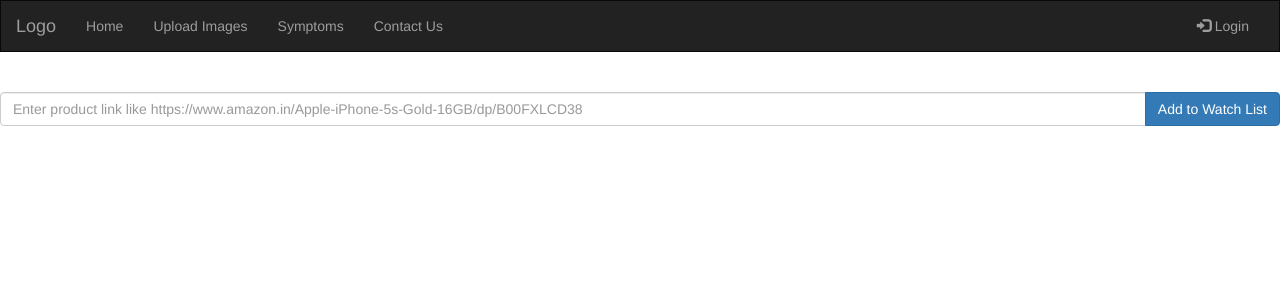
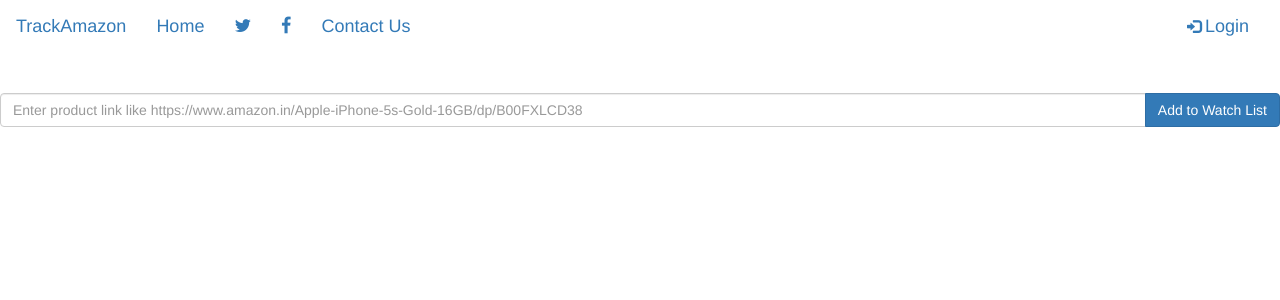
Before and after one commit to adityagaikwad/trackAmazon, a Django app: page / in a window 1280 px wide. Shown: the top 300 px of the page. Run offline with Django 3.2, Linux system fonts and the light colour scheme; some libraries are stand-ins or nearby versions.

Commit message:
Changed navbar

```diff
--- a/mysite/trackAmazon/static/css/style.css
+++ b/mysite/trackAmazon/static/css/style.css
@@ -1,8 +1,9 @@
-/*body*/
-/*{*/
-    /*color: blue;*/
-/*}*/
-
+footer {
+    position: fixed;
+    height: 100px;
+    bottom: 0;
+    width: 100%;
+}
 .navbar {
       margin-bottom: 0;
       border-radius: 0;
--- a/mysite/trackAmazon/templates/base.html
+++ b/mysite/trackAmazon/templates/base.html
@@ -7,13 +7,14 @@
 	<meta charset="utf-8">
 	<meta name="viewport" content="width=device-width, initial-scale=1">
 	<link rel="stylesheet" href="https://maxcdn.bootstrapcdn.com/bootstrap/3.3.7/css/bootstrap.min.css">
+	<link rel="stylesheet" href="https://cdnjs.cloudflare.com/ajax/libs/font-awesome/4.7.0/css/font-awesome.min.css">
 	<script src="https://ajax.googleapis.com/ajax/libs/jquery/3.2.0/jquery.min.js"></script>
 	<script src="https://maxcdn.bootstrapcdn.com/bootstrap/3.3.7/js/bootstrap.min.js"></script>
 	<link rel="stylesheet" href="{% static 'css/style.css' %}"/>
 </head>
 
 <body>
-<nav class="navbar navbar-inverse">
+<nav class="navbar">
 	<div class="container-fluid">
 		<div class="navbar-header">
 			<button type="button" class="navbar-toggle" data-toggle="collapse" data-target="#myNavbar">
@@ -21,17 +22,18 @@
 				<span class="icon-bar"></span>
 				<span class="icon-bar"></span>
 			</button>
-			<a class="navbar-brand" href="#">Logo</a>
+			<a class="navbar-brand" href="/">TrackAmazon</a>
 		</div>
 		<div class="collapse navbar-collapse" id="myNavbar">
-			<ul class="nav navbar-nav">
-				<li><a href = "/">Home</a></li>
-				<li><a>Upload Images</a></li>
-				<li><a>Symptoms</a></li>
-				<li><a>Contact Us</a></li>
+			<ul class="nav navbar-nav" style="font-size: large">
+				<li><a href="/">Home</a></li>
+				<li><a><i class="fa fa-twitter"></i></a></li>
+				<li><a><i class="fa fa-facebook"></i></a></li>
+				<li><a href="contact">Contact Us</a></li>
 			</ul>
 			<ul class="nav navbar-nav navbar-right">
-				<li><a href="login"><span class="glyphicon glyphicon-log-in"></span> Login</a></li>
+				<li><a href="login"><span class="glyphicon glyphicon-log-in"></span> <span style="font-size: large"> Login</span></a>
+				</li>
 			</ul>
 		</div>
 	</div>
--- /dev/null
+++ b/mysite/trackAmazon/templates/contact.html
@@ -0,0 +1 @@
+{% extends "base.html" %}
--- a/mysite/trackAmazon/templates/register.html
+++ b/mysite/trackAmazon/templates/register.html
@@ -53,9 +53,5 @@
 				</form>
 			</div>
 		</div>
-
-		<!-- <footer class="container-fluid text-center">
-          <p>Footer Text</p>
-        </footer>
-        -->
+	</div>
 {% endblock %}
--- a/mysite/trackAmazon/urls.py
+++ b/mysite/trackAmazon/urls.py
@@ -5,5 +5,6 @@
 urlpatterns = [
     url(r'^$', index, name="index"),
     url(r'^login$', login, name="login"),
-    url(r'^register$', register, name="register")
+    url(r'^register$', register, name="register"),
+    url(r'^contact$', contact, name="contact")
 ]
--- a/mysite/trackAmazon/views.py
+++ b/mysite/trackAmazon/views.py
@@ -10,3 +10,6 @@
 
 def register(request):
     return render(request, "register.html")
+
+def contact(request):
+    return render(request, "contact.html")
```
